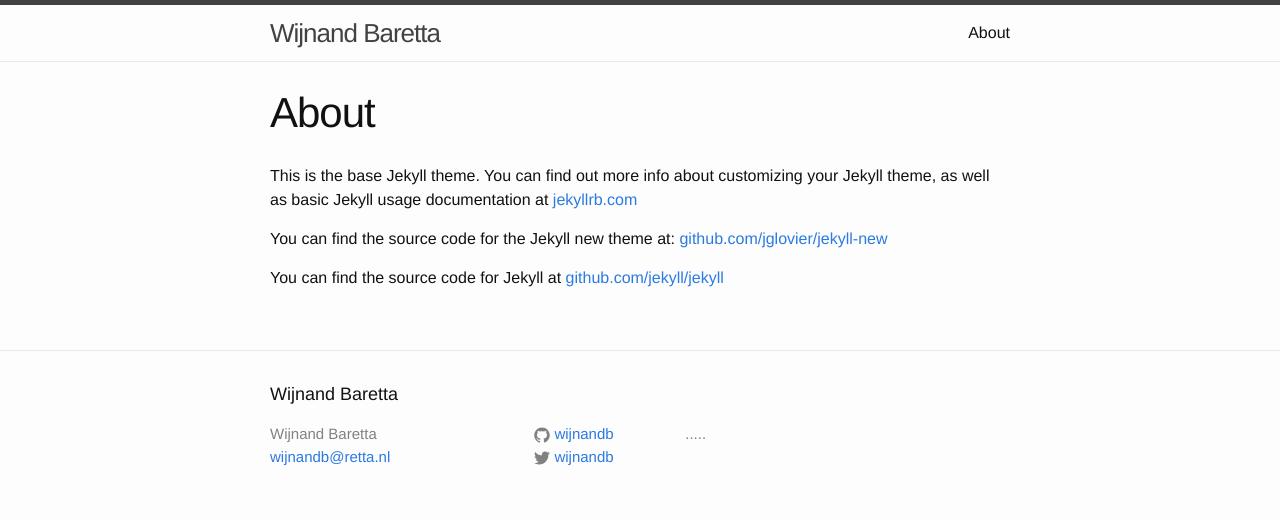
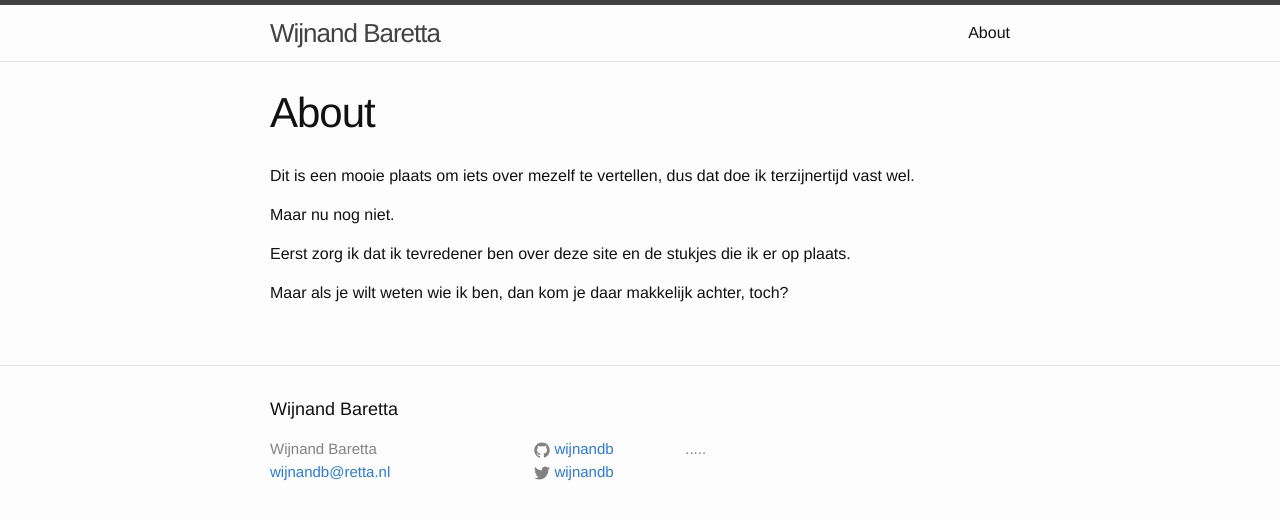
Before and after one commit to wijnandb/wijnandb.github.io, a Jekyll site: the page built from about.md, in a window 1280 px wide. Shown: the top 520 px of the page. Built offline with Jekyll 4.4.1, drawn with Linux system fonts in a browser that asks for light colours.

Commit message:
Update about.md

```diff
--- a/about.md
+++ b/about.md
@@ -4,8 +4,10 @@
 permalink: /about/
 ---
 
-This is the base Jekyll theme. You can find out more info about customizing your Jekyll theme, as well as basic Jekyll usage documentation at [jekyllrb.com](http://jekyllrb.com/)
+Dit is een mooie plaats om iets over mezelf te vertellen, dus dat doe ik terzijnertijd vast wel.
 
-You can find the source code for the Jekyll new theme at: [github.com/jglovier/jekyll-new](https://github.com/jglovier/jekyll-new)
+Maar nu nog niet.
 
-You can find the source code for Jekyll at [github.com/jekyll/jekyll](https://github.com/jekyll/jekyll)
+Eerst zorg ik dat ik tevredener ben over deze site en de stukjes die ik er op plaats.
+
+Maar als je wilt weten wie ik ben, dan kom je daar makkelijk achter, toch?
```
